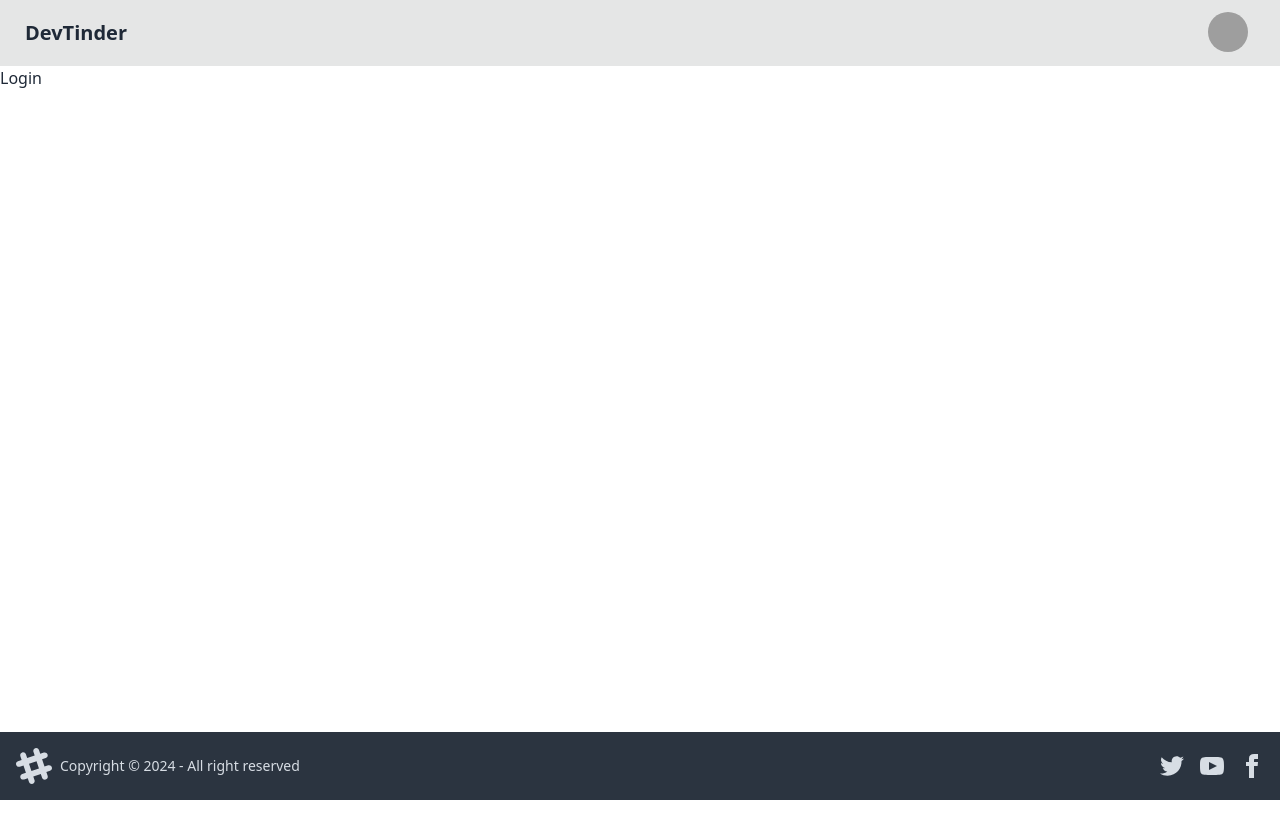
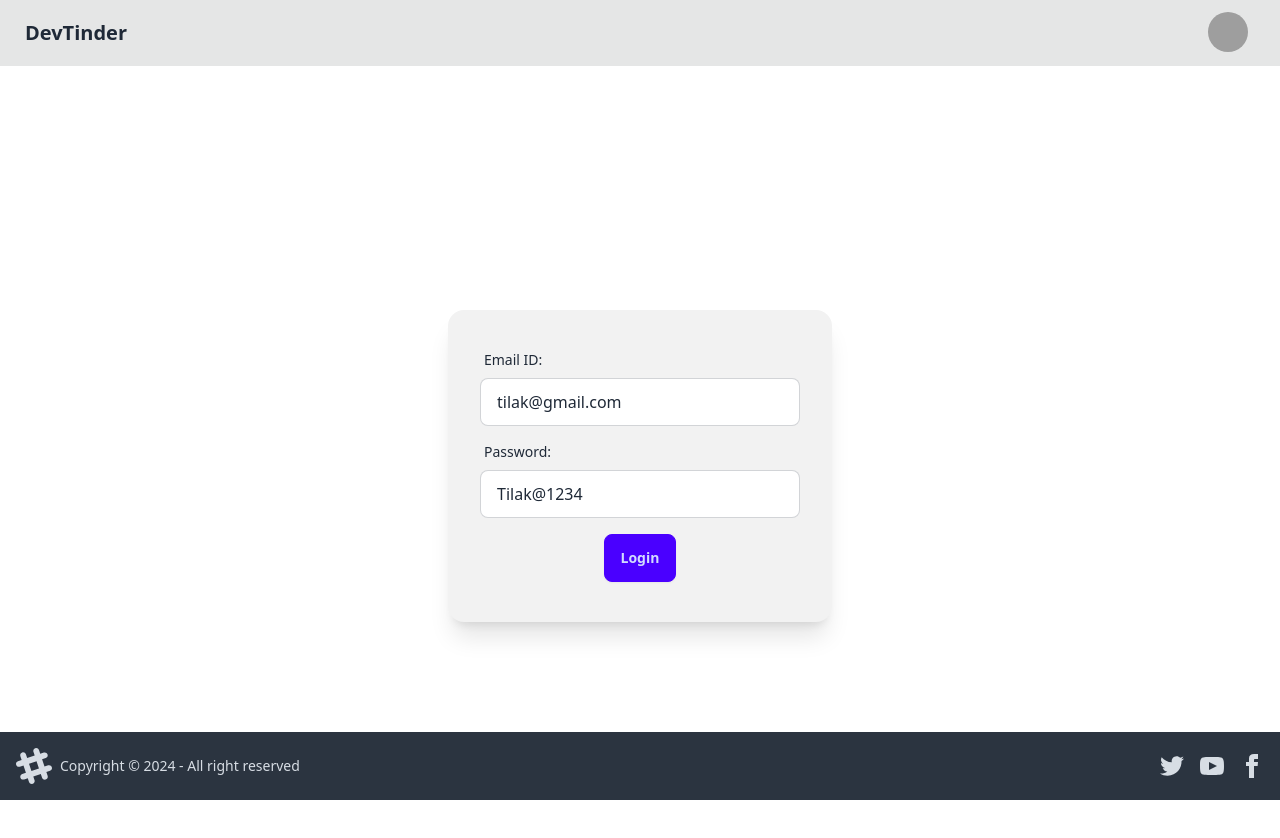
Before and after one commit to msdsubrata9/devTinder-web, a React (Vite) app: page /login in a window 1280 px wide. Shown: the top 838 px of the page. Before the commit the page ends 800 px from the top, so only its background shows below. Built offline with nearby package versions, Linux system fonts and the light colour scheme; grey boxes are pictures that could not be loaded.

Commit message:
Login Component + CORS error resolve

```diff
--- a/package.json
+++ b/package.json
@@ -10,6 +10,7 @@
     "preview": "vite preview"
   },
   "dependencies": {
+    "axios": "^1.7.8",
     "react": "^18.3.1",
     "react-dom": "^18.3.1",
     "react-router-dom": "^7.0.1"
--- a/src/Login.jsx
+++ b/src/Login.jsx
@@ -1,5 +1,65 @@
+import axios from "axios";
+import { useState } from "react";
+
 function Login() {
-  return <div>Login</div>;
+  const [emailId, setEmailId] = useState("tilak@gmail.com");
+  const [password, setPassword] = useState("Tilak@1234");
+
+  async function handleLogin() {
+    try {
+      const response = await axios.post(
+        "http://localhost:7777/login",
+        {
+          emailId,
+          password,
+        },
+        { withCredentials: true }
+      );
+      console.log("Login Successful");
+    } catch (err) {
+      console.error(err);
+    }
+  }
+
+  return (
+    <div className="flex h-screen items-center justify-center">
+      <div className="card bg-base-200 w-96 shadow-xl">
+        <div className="card-body">
+          <label className="form-control w-full max-w-xs">
+            <div className="label">
+              <span className="label-text">Email ID:</span>
+            </div>
+            <input
+              type="text"
+              className="input input-bordered w-full max-w-xs"
+              onChange={(e) => {
+                setEmailId(e.target.value);
+              }}
+              value={emailId}
+            />
+          </label>
+          <label className="form-control w-full max-w-xs">
+            <div className="label">
+              <span className="label-text">Password: </span>
+            </div>
+            <input
+              type="text"
+              className="input input-bordered w-full max-w-xs"
+              onChange={(e) => {
+                setPassword(e.target.value);
+              }}
+              value={password}
+            />
+          </label>
+          <div className="card-actions justify-center my-2">
+            <button className="btn btn-primary" onClick={handleLogin}>
+              Login
+            </button>
+          </div>
+        </div>
+      </div>
+    </div>
+  );
 }
 
 export default Login;
```
Also changed, not shown: 1 other file (tests, documents, lock files or other folders).
